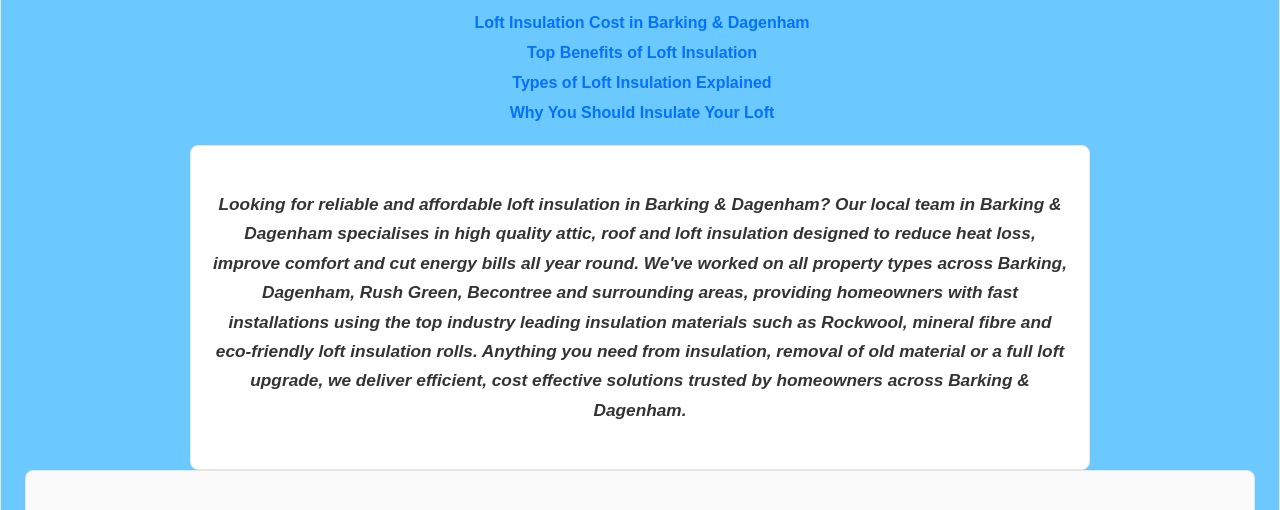
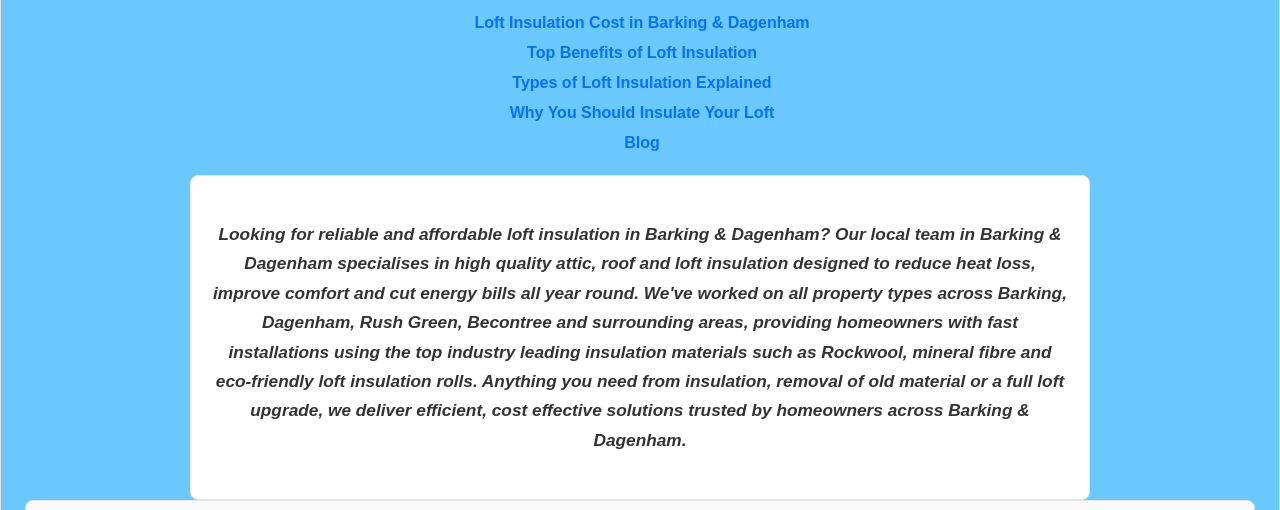
Before and after one commit to Therealr4m/Loftinsulationbarking, a plain HTML site: page index.html in a window 1280 px wide. Shown: the part 908-1418 px from the top of the page. Drawn offline with Linux system fonts and the light colour scheme.

Commit message:
Fix repo structure

```diff
--- a/index.html
+++ b/index.html
@@ -38,7 +38,8 @@
         <li><a href="loft-insulation-benefits.html">Top Benefits of Loft Insulation</a></li>
         <li><a href="different-types-loft-insulation.html">Types of Loft Insulation Explained</a></li>
         <li><a href="why-insulate-your-loft.html">Why You Should Insulate Your Loft</a></li>
-       </ul>
+       <li><a href="blog/loft-insulation-4-signs.html">Blog</a></li>
+    </ul>
 
 
       <!-- SEO INTRO PARAGRAPH -->
```
